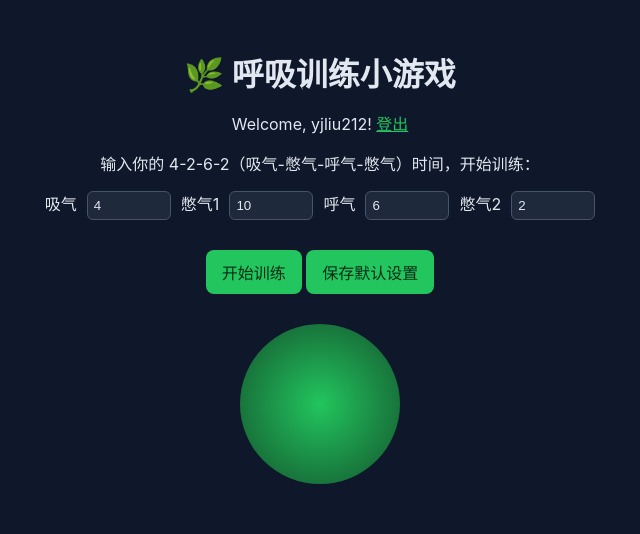
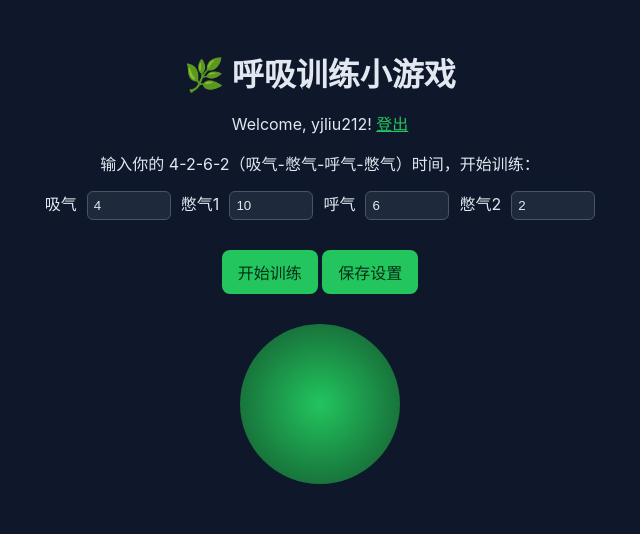
Before and after one commit to yjliu212/Breath_Game, a Flask app: page / in a window 1280 px wide. Shown: the top 534 px of the page, without its empty margins (320-960 px from the left). Run offline with Flask 3, Linux system fonts and the light colour scheme; a user stored in the database is signed in.

Commit message:
shorten save button

```diff
--- a/templates/Breath_Game.html
+++ b/templates/Breath_Game.html
@@ -125,7 +125,7 @@ button {
 
 <button id="startBtn">开始训练</button>
 {% if current_user.is_authenticated %}
-<button id="saveBtn">保存默认设置</button>
+<button id="saveBtn">保存设置</button>
 {% endif %}
 
 <form id="saveForm" method="POST" action="{{ url_for('save_settings') }}" style="display: none;">
```
